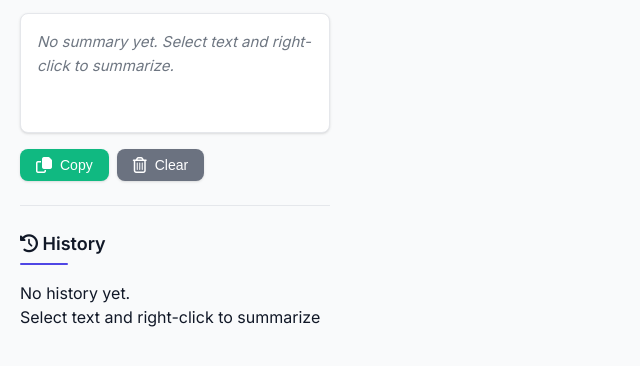
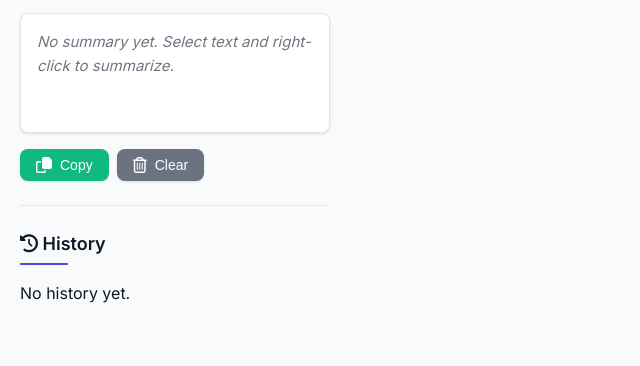
Before and after one commit to Nabs2000/og-stocks-google-chrome-ai-project, a browser extension: page integrate/panel/sidepanel.html in a window 1280 px wide. Shown: the part 154-520 px from the top of the page, without its empty margins (0-640 px from the left). Drawn offline with Linux system fonts and the light colour scheme.

Commit message:
Remove right-click footer comment in sidepanel

```diff
--- a/integrate/panel/sidepanel.html
+++ b/integrate/panel/sidepanel.html
@@ -48,10 +48,6 @@
       </section>
     </main>
 
-    <footer class="app-footer">
-      <p>Select text and right-click to summarize</p>
-    </footer>
-
     <script src="sidepanel.js"></script>
   </body>
 </html>
```
